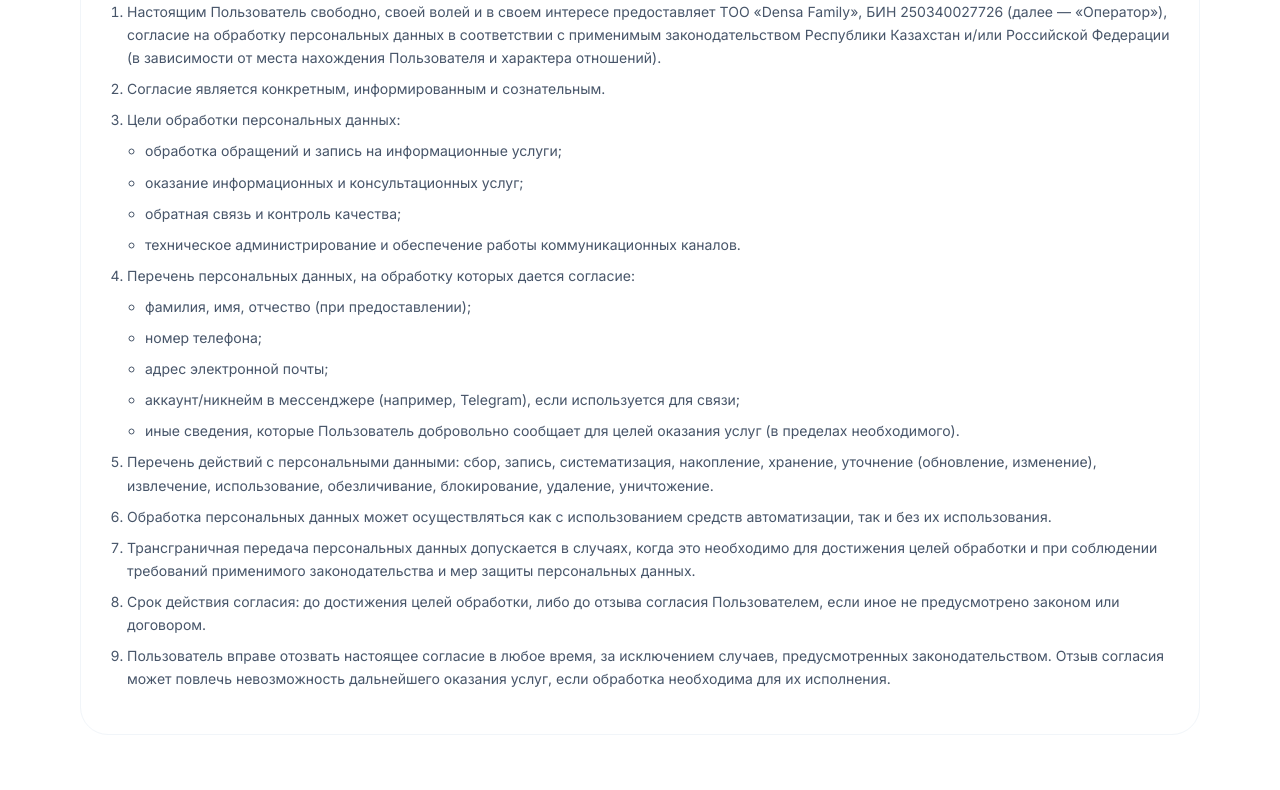
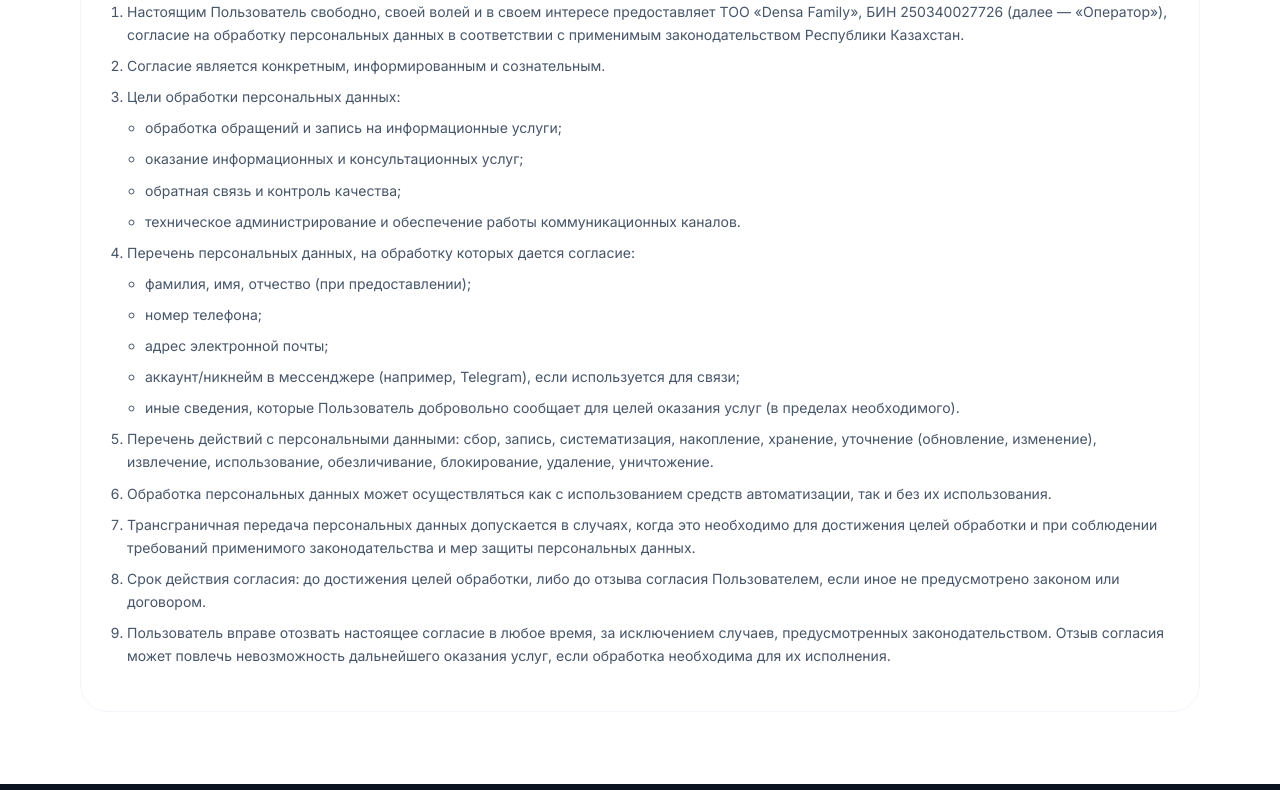
Before and after one commit to NailShakurov/PersonalDataDocs, a plain HTML site: page soglasie.html in a window 1280 px wide. Shown: the part 309-1099 px from the top of the page. Drawn offline with Linux system fonts and the light colour scheme.

Commit message:
Update soglasie.html

```diff
--- a/soglasie.html
+++ b/soglasie.html
@@ -48,7 +48,7 @@
       <h1>Согласие на обработку персональных данных</h1>
 
       <ol class="doc-ol">
-        <li>Настоящим Пользователь свободно, своей волей и в своем интересе предоставляет ТОО «Densa Family», БИН 250340027726 (далее — «Оператор»), согласие на обработку персональных данных в соответствии с применимым законодательством Республики Казахстан и/или Российской Федерации (в зависимости от места нахождения Пользователя и характера отношений).</li>
+        <li>Настоящим Пользователь свободно, своей волей и в своем интересе предоставляет ТОО «Densa Family», БИН 250340027726 (далее — «Оператор»), согласие на обработку персональных данных в соответствии с применимым законодательством Республики Казахстан.</li>
 
         <li>Согласие является конкретным, информированным и сознательным.</li>
 
```
